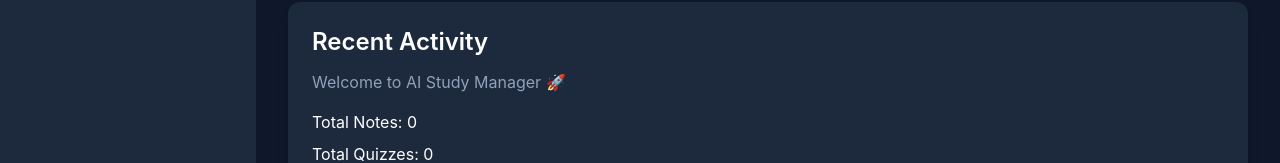
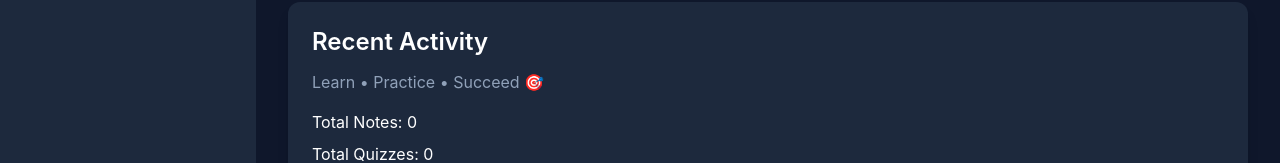
Before and after one commit to Codesanu28/AI-Study-Manager, a React (Vite) app in the folder frontend/: page /dashboard in a window 1280 px wide. Shown: the part 430-593 px from the top of the page. Built offline with nearby package versions, Linux system fonts and the light colour scheme; no server answers.

Commit message:
Update dashboard welcome text

```diff
--- a/frontend/src/pages/Dashboard.jsx
+++ b/frontend/src/pages/Dashboard.jsx
@@ -224,10 +224,10 @@
           <h2 className="text-2xl font-semibold">
             Recent Activity
           </h2>
+<p className="text-slate-400 mt-3">
+  Learn • Practice • Succeed 🎯
+</p>
 
-          <p className="text-slate-400 mt-3">
-            Welcome to AI Study Manager 🚀
-          </p>
 
           <ul className="mt-4 space-y-2">
             <li>
```
